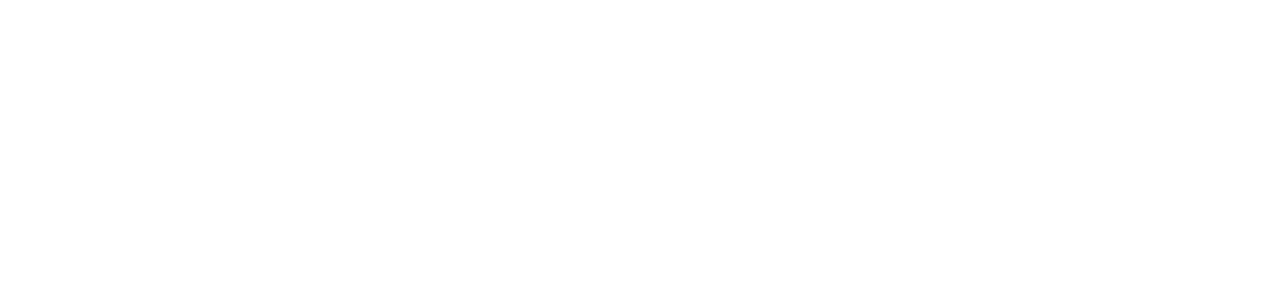
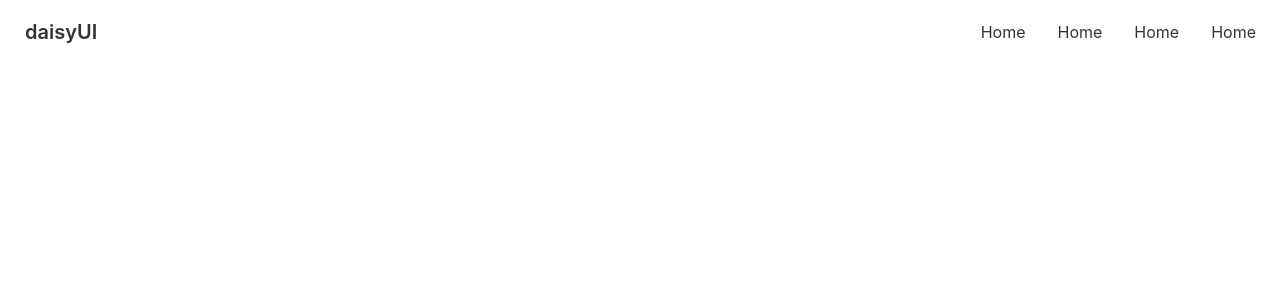
Before and after one commit to mh4bib/power-tools-client, a React (Create React App) app: page / in a window 1280 px wide. Shown: the top 300 px of the page. Built offline with nearby package versions, Linux system fonts and the light colour scheme.

Commit message:
added navbar

```diff
--- a/src/App.js
+++ b/src/App.js
@@ -1,10 +1,17 @@
 import logo from './logo.svg';
 import './App.css';
+import NavBar from './Components/Shared/NavBar';
+import { Route, Routes } from 'react-router-dom';
+import Home from './Components/Home/Home';
 
 function App() {
   return (
     <div className="App">
+      <NavBar></NavBar>
 
+      <Routes>
+        <Route path='/' element={<Home></Home>}></Route>
+      </Routes>
     </div>
   );
 }
--- a/src/Components/Shared/NavBar.js
+++ b/src/Components/Shared/NavBar.js
@@ -1,10 +1,32 @@
 import React from 'react';
+import { Link } from 'react-router-dom';
 
 const NavBar = () => {
+    const NavMenu = <>
+        <li><Link to={"/"}>Home</Link></li>
+        <li><Link to={"/"}>Home</Link></li>
+        <li><Link to={"/"}>Home</Link></li>
+        <li><Link to={"/"}>Home</Link></li>
+    </>
     return (
-        <div>
-
-        </div>
+        <div className="navbar bg-base-100">
+  <div className="navbar-start">
+    <div className="dropdown">
+      <label tabIndex="0" className="btn btn-ghost lg:hidden">
+        <svg xmlns="http://www.w3.org/2000/svg" className="h-5 w-5" fill="none" viewBox="0 0 24 24" stroke="currentColor"><path strokeLinecap="round" strokeLinejoin="round" strokeWidth="2" d="M4 6h16M4 12h8m-8 6h16" /></svg>
+      </label>
+      <ul tabIndex="0" className="menu menu-compact dropdown-content mt-3 p-2 shadow bg-base-100 rounded-box w-52">
+        {NavMenu}
+      </ul>
+    </div>
+    <a className="btn btn-ghost normal-case text-xl">daisyUI</a>
+  </div>
+  <div className="navbar-end hidden lg:flex">
+    <ul className="menu menu-horizontal p-0">
+      {NavMenu}
+    </ul>
+  </div>
+</div>
     );
 };
 
--- a/tailwind.config.js
+++ b/tailwind.config.js
@@ -3,5 +3,20 @@
   theme: {
     extend: {},
   },
+  daisyui: {
+    themes: [
+      {
+        mytheme: {
+          primary: "#a991f7",
+          secondary: "#f6d860",
+          accent: "#37cdbe",
+          neutral: "#3d4451",
+          "base-100": "#ffffff",
+        },
+      },
+      "dark",
+      "cupcake",
+    ],
+  },
   plugins: [require("daisyui")],
 }
```
